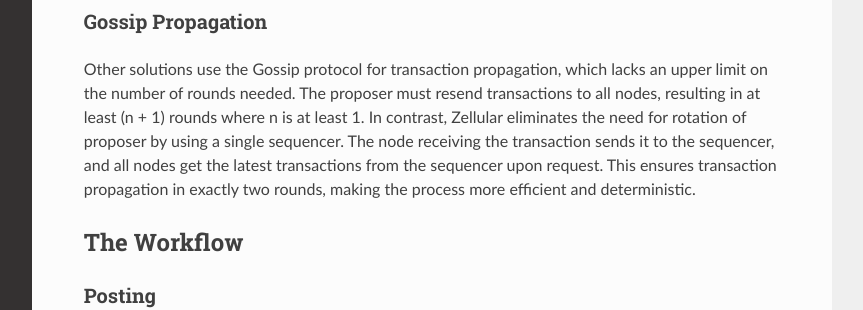
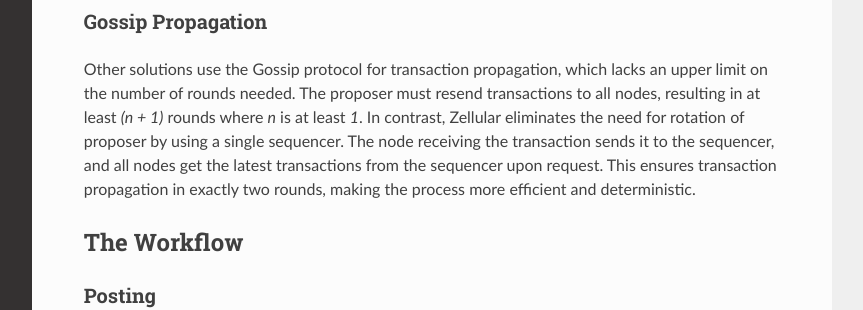
Before and after one commit to abramsymons/zellular-sequencer-docs, a Sphinx documentation site: the page built from docs/source/protocol.rst, in a window 1280 px wide and 900 px high. Shown: the part 426-736 px from the top of the window, without its empty margins (268-1131 px from the left). Built offline with Sphinx 7.4.7 and the Read the Docs theme 2.0.0, drawn with Linux system fonts in a browser that asks for light colours.

Commit message:
improve text

```diff
--- a/docs/source/protocol.rst
+++ b/docs/source/protocol.rst
@@ -14,7 +14,7 @@ In other protocols, the proposer role rotates among nodes to distribute block fo
 Gossip Propagation
 ~~~~~~~~~~~~~~~~~~
 
-Other solutions use the Gossip protocol for transaction propagation, which lacks an upper limit on the number of rounds needed. The proposer must resend transactions to all nodes, resulting in at least (n + 1) rounds where n is at least 1. In contrast, Zellular eliminates the need for rotation of proposer by using a single sequencer. The node receiving the transaction sends it to the sequencer, and all nodes get the latest transactions from the sequencer upon request. This ensures transaction propagation in exactly two rounds, making the process more efficient and deterministic.
+Other solutions use the Gossip protocol for transaction propagation, which lacks an upper limit on the number of rounds needed. The proposer must resend transactions to all nodes, resulting in at least `(n + 1)` rounds where `n` is at least `1`. In contrast, Zellular eliminates the need for rotation of proposer by using a single sequencer. The node receiving the transaction sends it to the sequencer, and all nodes get the latest transactions from the sequencer upon request. This ensures transaction propagation in exactly two rounds, making the process more efficient and deterministic.
 
 The Workflow
 ------------
```
